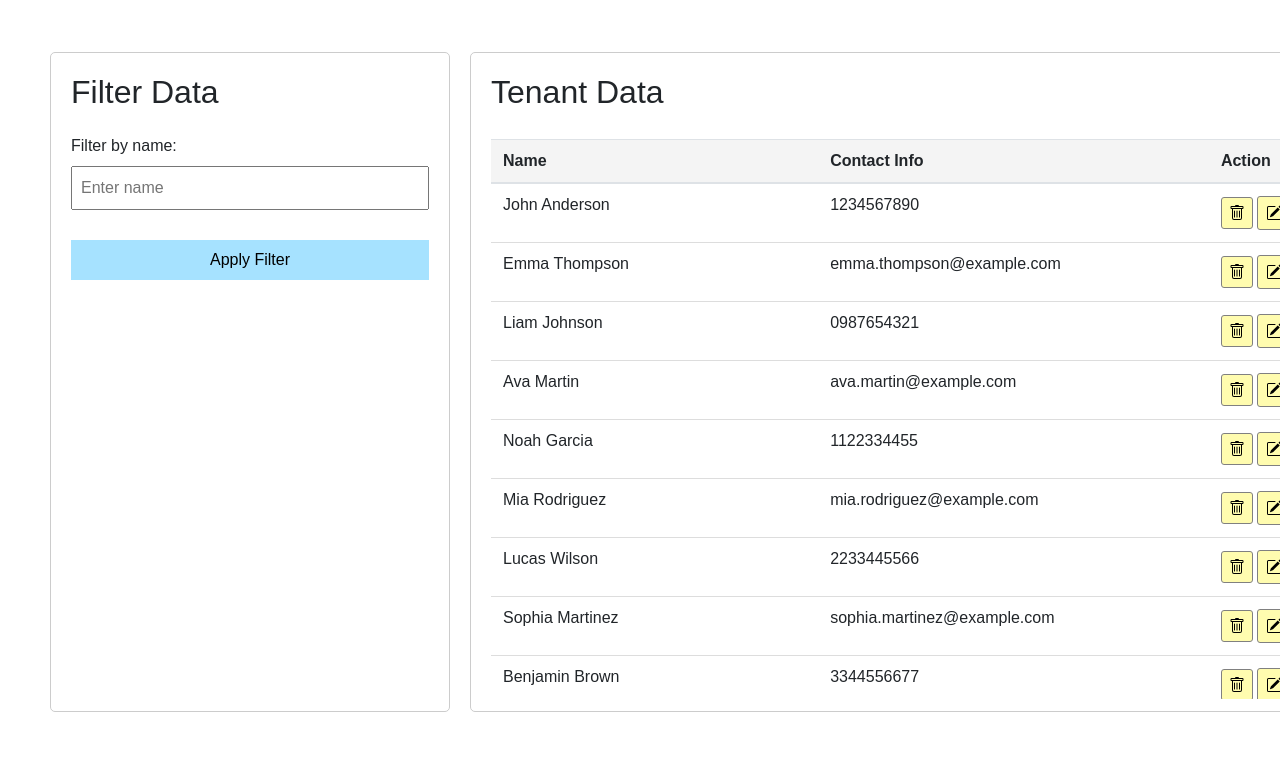
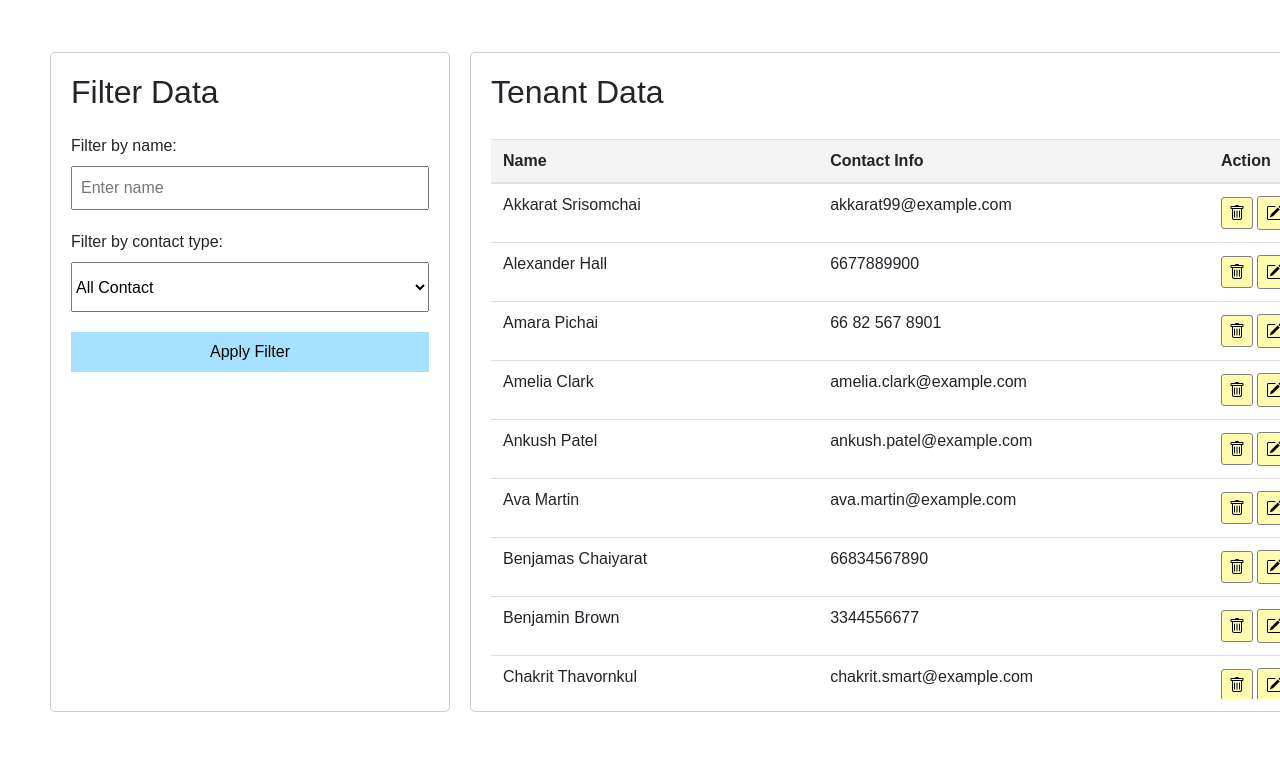
Before and after one commit to ParimaSA/Landlord, a Django app: page /landlord/tenant/ in a window 1280 px wide; the page is wider, and only the part inside the window is pictured. Shown: the part 150-923 px from the top of that part. Run offline with Django 4.2, Linux system fonts and the light colour scheme; data comes from the database, SQL or seed files in the repository; some libraries are stand-ins or nearby versions.

Commit message:
Add sort feature for Employee and Room page

```diff
--- a/landlord/templates/landlord/tenant.html
+++ b/landlord/templates/landlord/tenant.html
@@ -100,11 +100,17 @@
     <!-- Left Section: Filter Form -->
     <div class="filter-section">
         <h2>Filter Data</h2>
-        <!-- Make the form submit as a GET request -->
         <form method="get">
             <!-- Name Filter -->
             <label for="filter" style="margin-top: 15px;">Filter by name:</label>
             <input type="text" id="filter" name="filter" value="{{ request.GET.filter }}" placeholder="Enter name">
+            <!--Contact Filter-->
+            <label for="type" style="margin-top: 10px;">Filter by contact type:</label>
+            <select id="type" name="type" class="form-select" style="height: 50px;">
+            <option value="">All Contact</option>
+            <option value="email">Email</option>
+            <option value="number">Phone Number</option>
+             </select>
             <button class="filter-button" type="submit" style="margin-top: 20px; background: #a6e2ff; color: black;">Apply Filter</button>
         </form>
     </div>
--- a/landlord/views.py
+++ b/landlord/views.py
@@ -19,6 +19,7 @@ def employee_page(request):
     name_filter = request.GET.get('filter')
     occupation_filter = request.GET.get('occupation')
     salary_filter = request.GET.get('salary')
+    order = request.GET.get('order')
 
     if name_filter:
         condition["name__icontains"] = name_filter
@@ -26,6 +27,8 @@ def employee_page(request):
         condition["occupation"] = occupation_filter
     if salary_filter:
         condition["salary__lt"] = salary_filter
+    if not order:
+        order = "name"
 
     employee = Employee.objects.filter(**condition)
     occupations = Employee.objects.values_list('occupation', flat=True).distinct()
@@ -48,7 +51,7 @@ def employee_page(request):
         sum_this_salary = employee.aggregate(Sum('salary'))['salary__sum']
 
     context = {
-        'employee': employee,
+        'employee': employee.order_by(order),
         'num_employee': employee.count(),
         'current_occ': occupation_filter,
         'current_sal': current_sal,
@@ -58,7 +61,8 @@ def employee_page(request):
         'avg_this_salary': f"{average_this_salary:,.2f}",
         'sum_this_salary': f"{sum_this_salary:,.2f}",
         'min_this_salary': f"{min_this_salary:,.2f}",
-        'max_this_salary': f"{max_this_salary:,.2f}"
+        'max_this_salary': f"{max_this_salary:,.2f}",
+        "current_order": order,
     }
     return render(request, "landlord/employee.html", context=context)
 
@@ -114,11 +118,18 @@ def edit_employee(request, employee_id):
 def tenant_page(request):
     condition ={}
     name_filter = request.GET.get('filter')
+    contact_type = request.GET.get('type')
     if name_filter:
         condition["name__icontains"] = name_filter
     tenants = Tenant.objects.filter(**condition)
+
+    if contact_type == 'email':
+        tenants = tenants.filter(contact_info__icontains="@")
+    if contact_type == 'number':
+        tenants = tenants.exclude(contact_info__icontains="@")
+
     context = {
-        "tenants": tenants,
+        "tenants": tenants.order_by("name"),
         "num_tenant": tenants.count(),
     }
     return render(request, "landlord/tenant.html", context=context)
@@ -165,12 +176,16 @@ def room_page(request):
     name_filter = request.GET.get('filter')
     status_filter = request.GET.get('status')
     price_filter = request.GET.get('price')
+    order_filter = request.GET.get('order')
     if name_filter:
         condition["number__istartswith"] = name_filter
     if status_filter:
         condition["status"] = status_filter
     if price_filter:
         condition["price__lt"] = price_filter
+
+    if not order_filter:
+        order_filter = "number"
 
     rooms = Room.objects.filter(**condition)
     room_type = RoomType.objects.all()
@@ -194,7 +209,7 @@ def room_page(request):
         sum_this_price = rooms.aggregate(Sum('price'))['price__sum']
 
     context = {
-        "rooms": rooms,
+        "rooms": rooms.order_by(order_filter),
         "room_type": room_type,
         "min_price": min_price,
         "max_price": max_price,
@@ -206,6 +221,7 @@ def room_page(request):
         'all_status': all_status,
         'selected_status': status_filter,
         "num_room": rooms.count(),
+        "current_order": order_filter,
     }
     return render(request, "landlord/room.html", context=context)
 
```
Also changed, not shown: landlord/templates/landlord/employee.html (+25 -1 lines), landlord/templates/landlord/room.html (+26 -2 lines).
